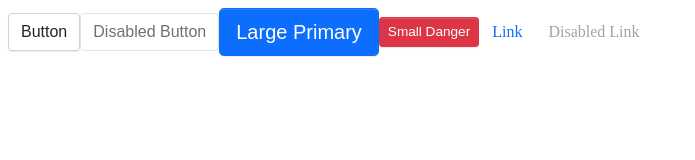
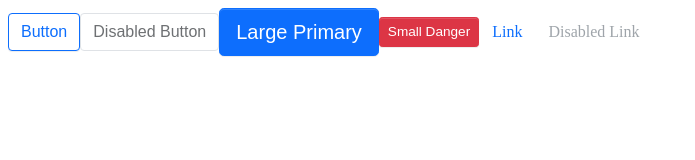
Before and after one commit to shuangmianxiaoQ/sur-ui, a React (Create React App) app: page / in a window 1280 px wide. Shown: the top 160 px of the page, without its empty margins (0-695 px from the left). Built offline with nearby package versions, Linux system fonts and the light colour scheme.

Commit message:
fix: Button Types & complete

```diff
--- a/src/App.tsx
+++ b/src/App.tsx
@@ -3,18 +3,20 @@ import Button, { ButtonSize, ButtonType } from './components/Button/button';
 function App() {
   return (
     <div>
-      <Button>Button</Button>
+      <Button autoFocus className="custom">
+        Button
+      </Button>
       <Button disabled>Disabled Button</Button>
-      <Button type={ButtonType.Primary} size={ButtonSize.Large}>
+      <Button btnType={ButtonType.Primary} size={ButtonSize.Large} onClick={() => alert(123)}>
         Large Primary
       </Button>
-      <Button type={ButtonType.Danger} size={ButtonSize.Small}>
+      <Button btnType={ButtonType.Danger} size={ButtonSize.Small} >
         Small Danger
       </Button>
-      <Button type={ButtonType.Link} href="https://www.baidu.com">
+      <Button btnType={ButtonType.Link} href="https://www.baidu.com" target="_blank">
         Link
       </Button>
-      <Button type={ButtonType.Link} href="https://www.baidu.com" disabled>
+      <Button btnType={ButtonType.Link} href="https://www.baidu.com" disabled>
         Disabled Link
       </Button>
     </div>
--- a/src/components/Button/_style.scss
+++ b/src/components/Button/_style.scss
@@ -10,6 +10,7 @@
   background-image: none;
   border: $btn-border-width solid transparent;
   box-shadow: $btn-box-shadow;
+  outline: none;
   cursor: pointer;
   transition: $btn-transition;
   @include button-size($btn-padding-y, $btn-padding-x, $btn-font-size, $border-radius);
@@ -43,7 +44,7 @@
 }
 
 .btn-default {
-  @include button-style($white, $gray-400, $body-color, $white, $primary);
+  @include button-style($white, $gray-400, $body-color, $white, $primary, $primary);
 }
 
 .btn-link {
--- a/src/components/Button/button.tsx
+++ b/src/components/Button/button.tsx
@@ -1,4 +1,4 @@
-import { FC, ReactNode } from 'react';
+import { AnchorHTMLAttributes, ButtonHTMLAttributes, FC, ReactNode } from 'react';
 import cx from 'classnames';
 
 export enum ButtonType {
@@ -15,37 +15,42 @@ export enum ButtonSize {
 
 interface BaseButtonProps {
   className?: string;
-  type?: ButtonType;
+  btnType?: ButtonType;
   size?: ButtonSize;
   href?: string;
   disabled?: boolean;
   children?: ReactNode;
 }
 
-const Button: FC<BaseButtonProps> = ({
+type NativeButtonProps = BaseButtonProps & ButtonHTMLAttributes<HTMLElement>;
+type AnchorButtonProps = BaseButtonProps & AnchorHTMLAttributes<HTMLElement>;
+export type ButtonProps = Partial<NativeButtonProps & AnchorButtonProps>;
+
+const Button: FC<ButtonProps> = ({
   className,
-  type = ButtonType.Default,
+  btnType = ButtonType.Default,
   size,
   href,
   disabled = false,
   children,
+  ...restProps
 }) => {
-  const btnClass = cx('btn', {
-    [`btn-${type}`]: type,
+  const btnClass = cx('btn', className, {
+    [`btn-${btnType}`]: btnType,
     [`btn-${size}`]: size,
-    disabled: type === ButtonType.Link && disabled,
+    disabled: btnType === ButtonType.Link && disabled,
   });
 
-  if (type === ButtonType.Link && href) {
+  if (btnType === ButtonType.Link && href) {
     return (
-      <a className={btnClass} href={href}>
+      <a className={btnClass} href={href} {...restProps}>
         {children}
       </a>
     );
   }
 
   return (
-    <button className={btnClass} disabled={disabled}>
+    <button className={btnClass} disabled={disabled} {...restProps}>
       {children}
     </button>
   );
```
